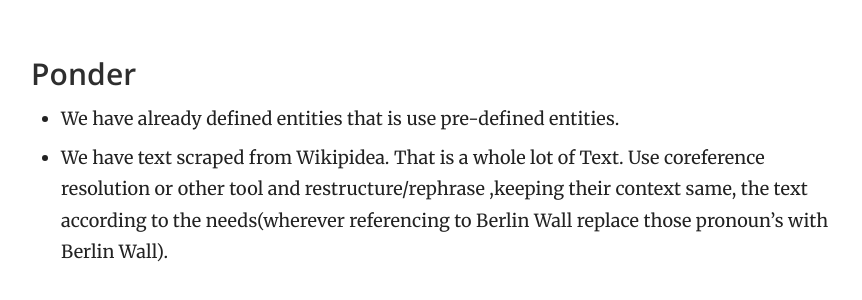
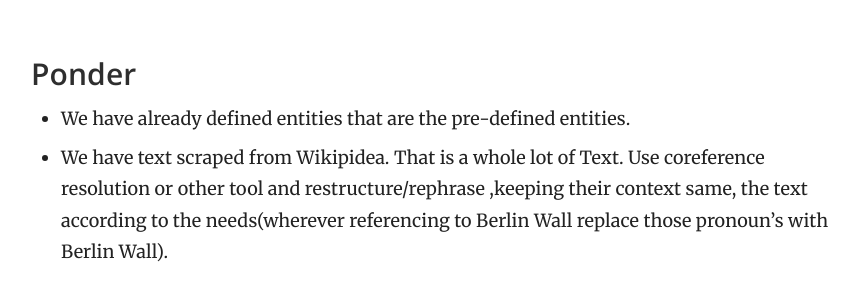
Before and after one commit to Ananyaiitbhilai/DBpedia_GSoC2022_Neural_Extraction_Framework, a Jekyll site: the page built from _docs/weekly_report/2022-07-06_week4.md, in a window 1280 px wide and 900 px high, scrolled down 7079 px. Shown: the part 272-572 px from the top of the window, without its empty margins (359-1221 px from the left). Built offline with Jekyll 4.4.1, drawn with Linux system fonts in a browser that asks for light colours.

Commit message:
week4_blog

```diff
--- a/_docs/weekly_report/2022-07-06_week4.md
+++ b/_docs/weekly_report/2022-07-06_week4.md
@@ -138,7 +138,7 @@ Here Rolling is identified as a VERB but act as an *adjective* rather.
 
 ### Ponder
 
-- We have already defined entities that is use pre-defined entities.
+- We have already defined entities that are the pre-defined entities.
 - We have text scraped from Wikipidea. That is a whole lot of Text. Use coreference resolution or other tool and restructure/rephrase ,keeping their context same, the text according to the needs(wherever referencing to Berlin Wall replace those pronoun's with Berlin Wall).
 
 
```
